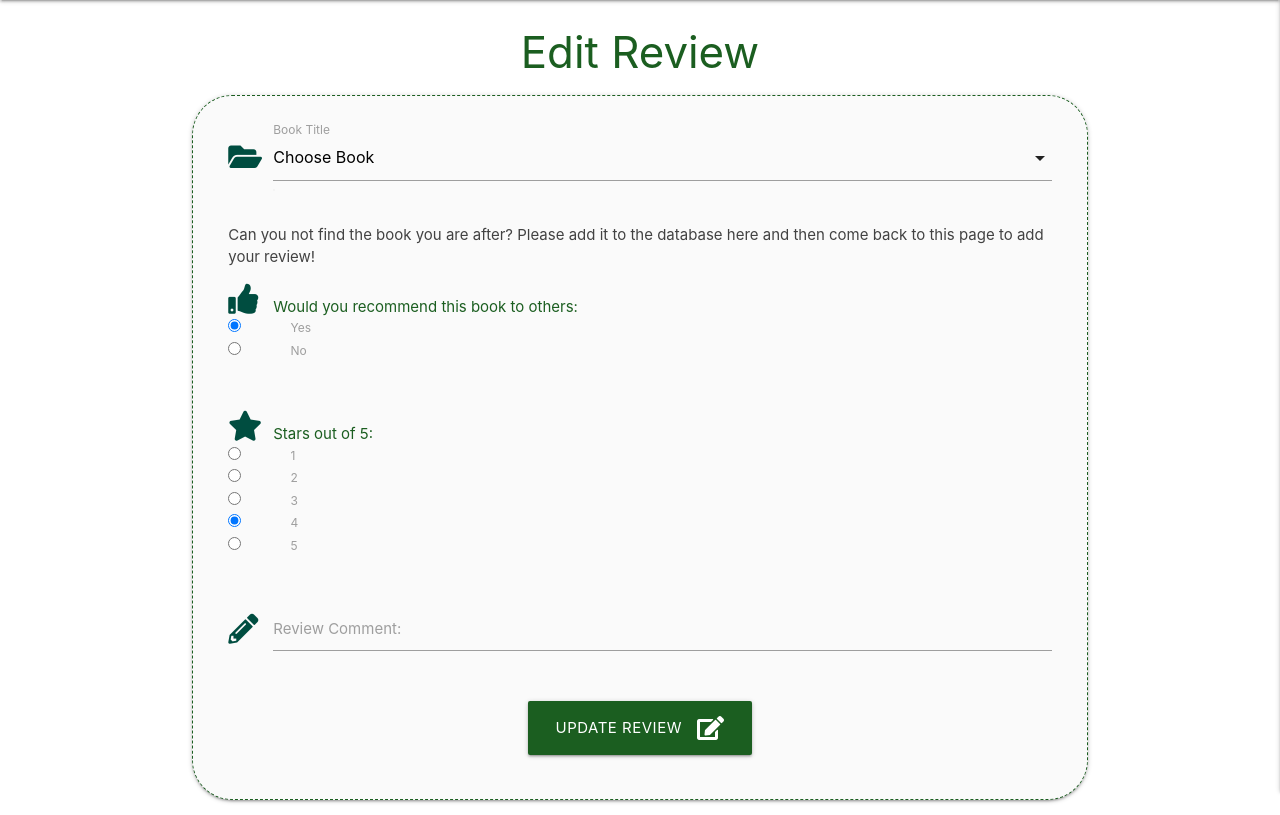
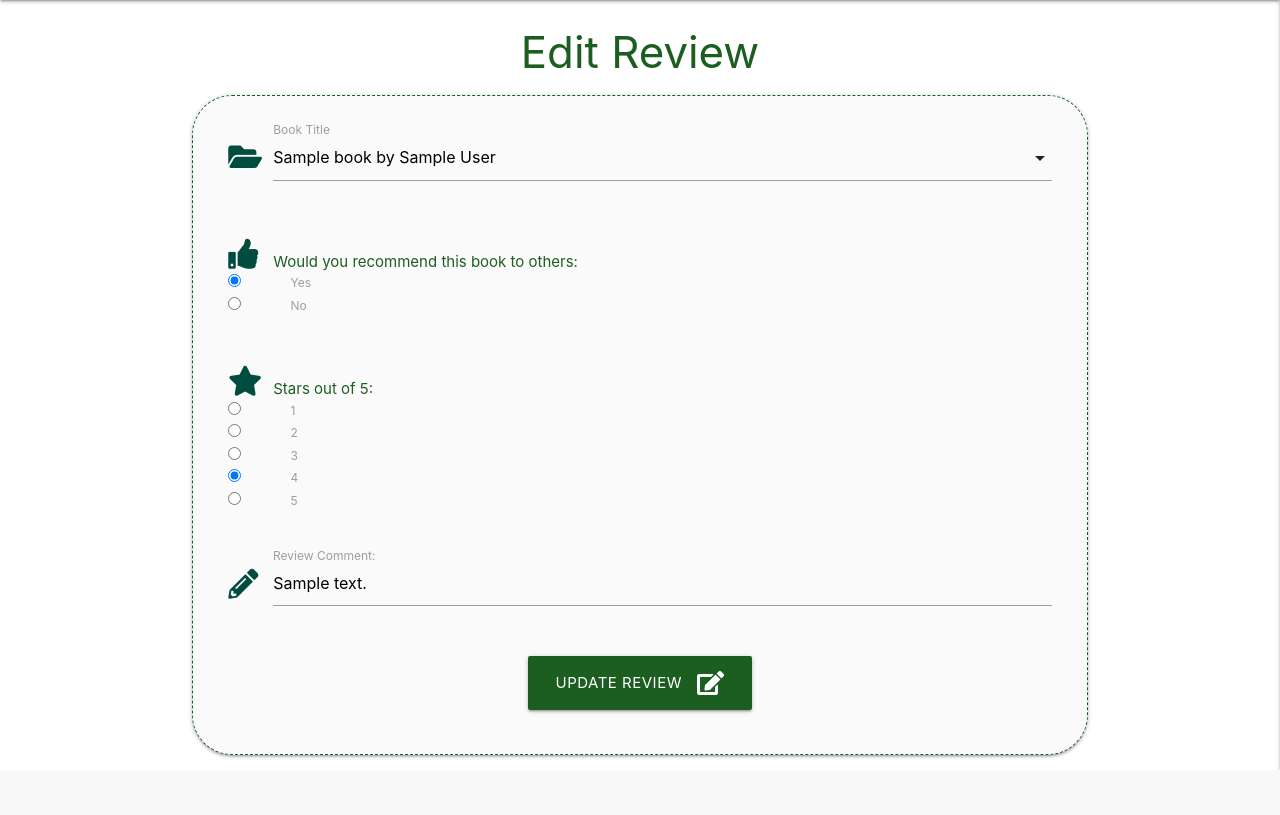
Before and after one commit to mayasharma2110/Bookworm, a Flask app: template templates/edit_review.html in a window 1280 px wide. Shown: the part 69-884 px from the top of the page. After the commit the page ends 839 px from the top, so only its background shows below. Run offline with Flask 2, Linux system fonts and the light colour scheme; the template is opened without the code that fills it: most values are stand-ins (such as "Sample title", 1, 10 or a date in 2020); some libraries are stand-ins or nearby versions.

Commit message:
Populated book title and comment in edit review form

```diff
--- a/templates/edit_review.html
+++ b/templates/edit_review.html
@@ -9,17 +9,20 @@
         <div class="row">
             <div class="input-field col s12">
                 <i class="fas fa-folder-open prefix teal-text text-darken-4"></i>
+                <!-- make user be unable to change book title for the review they are editing -->
                 <select id="book_title" name="book_title" class="validate" required>
-                    <option value="" disabled selected>Choose Book</option>
+                    <option value="" disabled>Choose Book</option>
                     {% for book in books %}
-                        <option value="{{ book.book_title }}">{{ book.book_title }} by {{ book.author }}</option>
+                        {% if book.book_title == review.book_title %}
+                            <option value="{{ book.book_title }}" selected>{{ book.book_title }} by {{ book.author }}</option>
+                        {% else %}
+                            <option value="{{ book.book_title }}">{{ book.book_title }} by {{ book.author }}</option>
+                        {% endif %}
                     {% endfor %}
                 </select>
                 <label for="book_title">Book Title</label>
             </div>
         </div>
-        <!-- text to direct users to add a new book if not already in database -->
-        <div>Can you not find the book you are after? Please add it to the database here and then come back to this page to add your review!</div>
         <!-- Recommend -->
         <div class="row">
             <div class="input-field2 col s12">
@@ -58,7 +61,9 @@
             <div class="input-field col s12">
                 <i class="fas fa-pencil-alt prefix teal-text text-darken-4"></i>
                 <textarea id="comment" name="comment" minlength="10"
-                    maxlength="300" class="materialize-textarea validate" required></textarea>
+                    maxlength="300" class="materialize-textarea validate" required>
+                {{- review.comment -}}
+                </textarea>
                 <label for="comment">Review Comment: </label>
             </div>
         </div>
```
